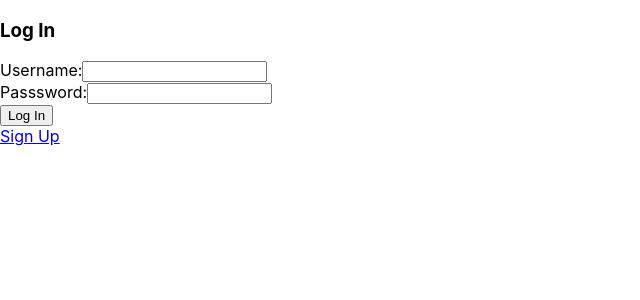
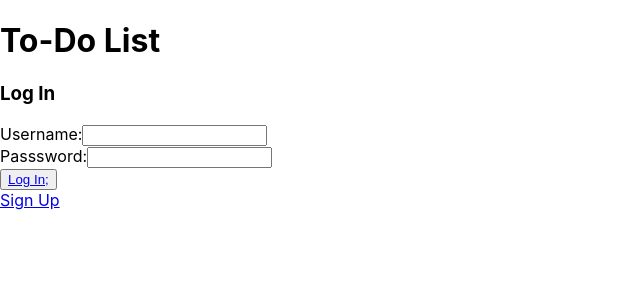
Before and after one commit to ricklan/to-do-list, a React (Create React App) app in the folder frontend/app/: page / in a window 1280 px wide. Shown: the top 300 px of the page, without its empty margins (0-640 px from the left). Built offline with nearby package versions, Linux system fonts and the light colour scheme.

Commit message:
Add dashboard page and delete Home component, moving functionality of Home component to App

```diff
--- a/frontend/app/src/App.js
+++ b/frontend/app/src/App.js
@@ -1,12 +1,19 @@
+import { BrowserRouter, Routes, Route } from "react-router-dom";
 import "./App.css";
-import "./Components/Home";
-import Home from "./Components/Home";
+import Dashboard from "./Components/Dashboard";
+import Login from "./Components/Login";
+import SignUp from "./Components/SignUp";
 
 function App() {
   return (
-    <>
-      <Home />
-    </>
+    <BrowserRouter>
+      <h1>To-Do List</h1>
+      <Routes>
+        <Route path="/" element={<Login />} />
+        <Route path="/signup" element={<SignUp />} />
+        <Route path="/dashboard" element={<Dashboard />} />
+      </Routes>
+    </BrowserRouter>
   );
 }
 
--- /dev/null
+++ b/frontend/app/src/Components/Dashboard.js
@@ -0,0 +1,15 @@
+import React from "react";
+import { Link } from "react-router-dom";
+
+function Dashboard() {
+  return (
+    <>
+      <h1>Tasks</h1>
+      <button>
+        <Link to="/">Log Out;</Link>
+      </button>
+    </>
+  );
+}
+
+export default Dashboard;
--- a/frontend/app/src/Components/Home.js
+++ /dev/null
@@ -1,22 +0,0 @@
-import React from "react";
-import { Routes, Route, Link } from "react-router-dom";
-import Login from "./Login";
-import SignUp from "./SignUp";
-import { BrowserRouter } from "react-router-dom";
-
-function Home() {
-  return (
-    <BrowserRouter>
-      <div className="login">
-        <Routes>
-          <Route path="/" element={<Login />} />
-          <Route path="/signup" element={<SignUp />} />
-        </Routes>
-      </div>
-      {/* <Login /> */}
-      {/* <SignUp /> */}
-    </BrowserRouter>
-  );
-}
-
-export default Home;
--- a/frontend/app/src/Components/Login.js
+++ b/frontend/app/src/Components/Login.js
@@ -14,7 +14,9 @@ function Login() {
           <label> Passsword:</label>
           <input type="text" name="password" id="password" required></input>
         </div>
-        <button>Log In</button>
+        <button>
+          <Link to="/dashboard">Log In;</Link>
+        </button>
       </form>
       <Link to="/signup">Sign Up</Link>
     </>
```
